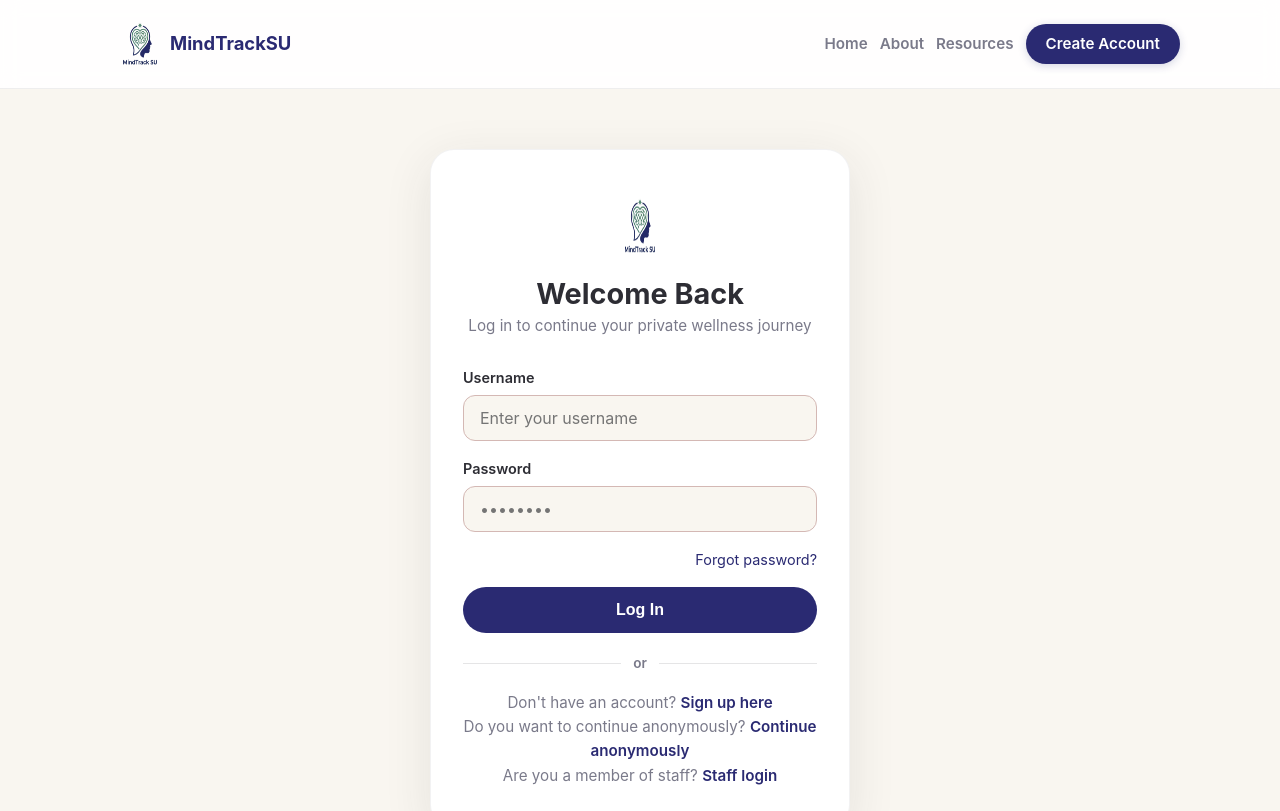
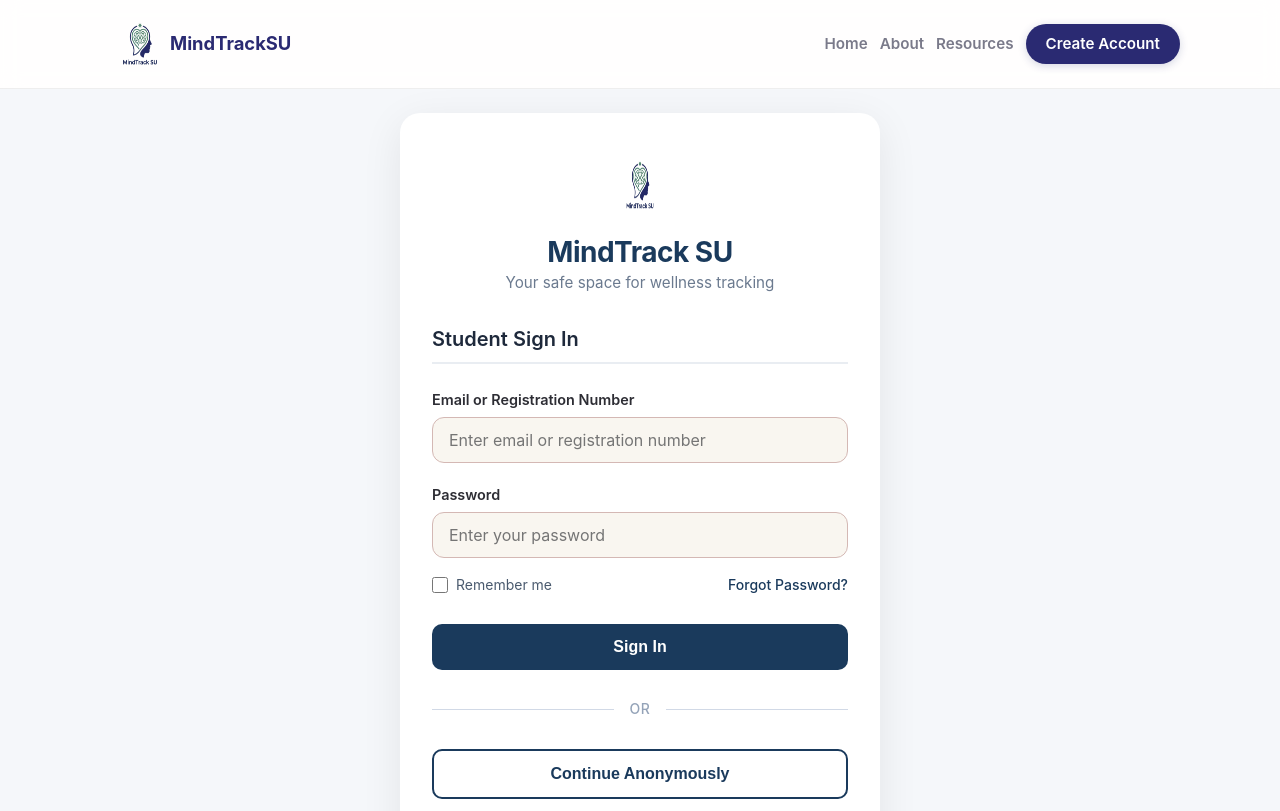
Before and after one commit to mercy-5120/Mind-Track-SU, a React (Vite) app in the folder src/: page /login in a window 1280 px wide. Shown: the top 811 px of the page. Built offline with nearby package versions, Linux system fonts and the light colour scheme.

Commit message:
Improved the appearance of student authentication pages

```diff
--- a/src/components/Sidebar.jsx
+++ b/src/components/Sidebar.jsx
@@ -17,7 +17,7 @@ export default function Sidebar({ open, onClose }) {
     ? [{ href: dashboardHref, label: 'Dean Dashboard', icon: 'fas fa-chart-line', badge: null }]
     : [
         { href: dashboardHref, label: 'Dashboard', icon: 'fas fa-tachometer-alt', badge: null },
-        { href: '/staff/high-risk-alerts', label: 'High-Risk Alerts', icon: 'fas fa-exclamation-triangle' },
+        { href: '/staff/high-risk-alerts', label: 'High-Risk Alerts', icon: 'fas fa-exclamation-triangle', badge: null },
         { href: '/staff/schedule-sessions', label: 'Schedule Sessions', icon: 'fas fa-calendar-check', badge: null },
         { href: '/staff/referrals', label: 'Referrals', icon: 'fas fa-user-md', badge: null },
         { href: '/staff/resources', label: 'Resources', icon: 'fas fa-book', badge: null },
--- a/src/pages/user/CreateAccount.jsx
+++ b/src/pages/user/CreateAccount.jsx
@@ -4,15 +4,21 @@ import Button from "../../components/Button";
 import Input from "../../components/Input";
 import logo from "../../Assets/Logo.png";
 import { registerStudent } from "../../utils/studentSession";
+import "../../styles/globals.css";
 
 export default function CreateAccount() {
   const navigate = useNavigate();
-  const [form, setForm] = useState({ username: "", password: "", confirm: "" });
+  const [form, setForm] = useState({
+    username: "",
+    password: "",
+    confirm: "",
+  });
+  const [error, setError] = useState("");
 
   const handleSubmit = (e) => {
     e.preventDefault();
     if (form.password !== form.confirm) {
-      alert("Passwords do not match.");
+      setError("Passwords do not match.");
       return;
     }
 
@@ -24,71 +30,98 @@ export default function CreateAccount() {
       });
       navigate("/assessment-intro");
     } catch (error) {
-      alert(error.message || "Unable to create your account.");
+      setError(error.message || "Unable to create your account.");
     }
   };
 
   return (
-    <div className="auth-page">
-      <div className="auth-container">
-        <div className="auth-card">
-          <div className="auth-header">
-            <img src={logo} alt="MindTrackSU logo" className="auth-logo" />
-            <h1>Create Your Account</h1>
-            <p>
-              Choose a username and password to return to your
-              check-ins.
+    <div className="login-page">
+      <div className="login-container">
+        <div className="login-card">
+          <div className="login-header">
+            <img src={logo} alt="MindTrackSU logo" className="logo" />
+            <h1 className="title">MindTrack SU</h1>
+            <p className="subtitle">
+              Create your account to track your wellness journey
             </p>
           </div>
-          <form className="auth-form" onSubmit={handleSubmit}>
+
+          <div className="sign-in-section">
+            <h2 className="section-title">Create Your Account</h2>
+
+            <form className="login-form" onSubmit={handleSubmit}>
+              <div className="form-group">
+                <label htmlFor="username" className="form-label">
+                  Username
+                </label>
                 <Input
-              label="Username"
                   id="username"
                   type="text"
                   placeholder="Choose a username"
                   value={form.username}
-              onChange={(e) => setForm({ ...form, username: e.target.value })}
+                  onChange={(e) =>
+                    setForm({ ...form, username: e.target.value })
+                  }
                   required
+                  className="form-input"
                 />
+              </div>
+
+              <div className="form-group">
+                <label htmlFor="password" className="form-label">
+                  Password
+                </label>
                 <Input
-              label="Password"
                   id="password"
                   type="password"
                   placeholder="Create a password"
                   value={form.password}
-              onChange={(e) => setForm({ ...form, password: e.target.value })}
+                  onChange={(e) =>
+                    setForm({ ...form, password: e.target.value })
+                  }
                   required
+                  className="form-input"
                 />
+              </div>
+
+              <div className="form-group">
+                <label htmlFor="confirm" className="form-label">
+                  Confirm Password
+                </label>
                 <Input
-              label="Confirm Password"
                   id="confirm"
                   type="password"
                   placeholder="Confirm password"
                   value={form.confirm}
-              onChange={(e) => setForm({ ...form, confirm: e.target.value })}
+                  onChange={(e) =>
+                    setForm({ ...form, confirm: e.target.value })
+                  }
                   required
+                  className="form-input"
                 />
-            <p style={{ color: "var(--warm-gray)", fontSize: "0.9rem" }}>
+              </div>
+
+              <p className="form-note">
                 This creates a normal student account so you can keep your own
                 assessment history and return later.
               </p>
-            <Button type="submit" full>
+
+              {error && <p className="error-message">{error}</p>}
+
+              <Button type="submit" full className="sign-in-button">
                 Create Account
               </Button>
             </form>
-          <div className="auth-divider">
+
+            <div className="divider">
               <span>or</span>
             </div>
-          <div className="auth-links">
+
+            <div className="footer-links">
               <p>
                 Already have an account?{" "}
                 <Link to="/login" className="link-primary">
                   Log in here
-              </Link>
-            </p>
-            <p style={{ marginTop: "8px" }}>
-              <Link to="/assessment-intro" className="link-primary">
-                Continue anonymously
                 </Link>
               </p>
               <p style={{ marginTop: "8px" }}>
@@ -101,5 +134,6 @@ export default function CreateAccount() {
           </div>
         </div>
       </div>
+    </div>
   );
 }
--- a/src/pages/user/Login.jsx
+++ b/src/pages/user/Login.jsx
@@ -4,6 +4,7 @@ import Button from "../../components/Button";
 import Input from "../../components/Input";
 import logo from "../../Assets/Logo.png";
 import { loginStudent } from "../../utils/studentSession";
+import "../../styles/globals.css"; // Import your global CSS
 
 console.log("[Login] component loaded");
 
@@ -12,6 +13,7 @@ export default function Login() {
   const [username, setUsername] = useState("");
   const [password, setPassword] = useState("");
   const [error, setError] = useState("");
+  const [rememberMe, setRememberMe] = useState(false);
 
   const handleSubmit = (e) => {
     e.preventDefault();
@@ -24,78 +26,99 @@ export default function Login() {
   };
 
   return (
-    <div className="auth-page">
-      <div className="auth-container">
-        <div className="auth-card">
-          <div className="auth-header">
-            <img src={logo} alt="MindTrackSU logo" className="auth-logo" />
-            <h1>Welcome Back</h1>
-            <p>Log in to continue your private wellness journey</p>
+    <div className="login-page">
+      <div className="login-container">
+        <div className="login-card">
+          <div className="login-header">
+            <img src={logo} alt="MindTrackSU logo" className="logo" />
+            <h1 className="title">MindTrack SU</h1>
+            <p className="subtitle">Your safe space for wellness tracking</p>
           </div>
-          <form className="auth-form" onSubmit={handleSubmit}>
+
+          <div className="sign-in-section">
+            <h2 className="section-title">Student Sign In</h2>
+
+            <form className="login-form" onSubmit={handleSubmit}>
+              <div className="form-group">
+                <label htmlFor="username" className="form-label">
+                  Email or Registration Number
+                </label>
                 <Input
-              label="Username"
                   id="username"
                   type="text"
-              placeholder="Enter your username"
+                  placeholder="Enter email or registration number"
                   value={username}
                   onChange={(e) => setUsername(e.target.value)}
                   required
+                  className="form-input"
                 />
+              </div>
+
+              <div className="form-group">
+                <label htmlFor="password" className="form-label">
+                  Password
+                </label>
                 <Input
-              label="Password"
                   id="password"
                   type="password"
-              placeholder="••••••••"
+                  placeholder="Enter your password"
                   value={password}
                   onChange={(e) => setPassword(e.target.value)}
                   required
+                  className="form-input"
                 />
-            <Link
-              to="/forgot-password"
-              style={{
-                textAlign: "right",
-                fontSize: "0.9rem",
-                color: "var(--primary)",
-                textDecoration: "none",
-              }}
-            >
-              Forgot password?
+              </div>
+
+              <div className="form-options">
+                <label className="remember-me">
+                  <input
+                    type="checkbox"
+                    checked={rememberMe}
+                    onChange={(e) => setRememberMe(e.target.checked)}
+                  />
+                  Remember me
+                </label>
+                <Link to="/forgot-password" className="forgot-password">
+                  Forgot Password?
                 </Link>
-            {error ? (
-              <p style={{ color: "var(--brick-dust)", fontSize: "0.9rem" }}>
-                {error}
-              </p>
-            ) : null}
-            <Button type="submit" full>
-              Log In
+              </div>
+
+              {error && <p className="error-message">{error}</p>}
+
+              <Button type="submit" full className="sign-in-button">
+                Sign In
               </Button>
             </form>
-          <div className="auth-divider">
+
+            <div className="divider">
               <span>or</span>
             </div>
-          <div className="auth-links">
+
+            <div className="anonymous-section">
+              <Button
+                type="button"
+                full
+                onClick={() => navigate("/assessment-intro")}
+                className="anonymous-button"
+              >
+                Continue Anonymously
+              </Button>
+              <p className="anonymous-note">
+                Take a quick wellness assessment without creating an account.
+              </p>
+            </div>
+
+            <div className="footer-links">
               <p>
-              Don't have an account?{" "}
+                New to MindTrack SU?{" "}
                 <Link to="/create-account" className="link-primary">
-                Sign up here
-              </Link>
-            </p>
-            <p>
-              Do you want to continue anonymously?{" "}
-              <Link to="/assessment-intro" className="link-primary">
-                Continue anonymously
-              </Link>
-            </p>
-            <p>
-              Are you a member of staff?{" "}
-              <Link to="/staff/login" className="link-primary">
-                Staff login
+                  Create an account
                 </Link>
               </p>
             </div>
           </div>
         </div>
       </div>
+    </div>
   );
 }
--- a/src/styles/globals.css
+++ b/src/styles/globals.css
@@ -218,3 +218,265 @@ h2 {
 .link-primary:hover {
   text-decoration: underline;
 }
+
+/*LOGIN PAGE*/
+/* Login Page Styles */
+.login-page {
+  min-height: 100vh;
+  display: flex;
+  align-items: center;
+  justify-content: center;
+  background: #f5f7fa;
+  padding: 1.5rem;
+}
+
+.login-container {
+  width: 100%;
+  max-width: 480px;
+}
+
+.login-card {
+  background: #ffffff;
+  border-radius: 1.25rem;
+  box-shadow: 0 10px 40px rgba(0, 0, 0, 0.08);
+  padding: 2.5rem 2rem;
+}
+
+.login-header {
+  text-align: center;
+  margin-bottom: 2rem;
+}
+
+.login-header .logo {
+  width: 64px;
+  height: 64px;
+  margin-bottom: 0.75rem;
+}
+
+.login-header .title {
+  font-size: 1.75rem;
+  font-weight: 700;
+  color: #1a3a5c;
+  margin: 0 0 0.25rem 0;
+  letter-spacing: -0.5px;
+}
+
+.login-header .subtitle {
+  font-size: 0.95rem;
+  color: #6b7a8f;
+  margin: 0;
+}
+
+.sign-in-section {
+  margin-top: 0.5rem;
+}
+
+.section-title {
+  font-size: 1.25rem;
+  font-weight: 600;
+  color: #1e293b;
+  margin: 0 0 1.5rem 0;
+  padding-bottom: 0.75rem;
+  border-bottom: 2px solid #e9edf2;
+}
+
+.login-form {
+  display: flex;
+  flex-direction: column;
+  gap: 1.25rem;
+}
+
+.form-group {
+  display: flex;
+  flex-direction: column;
+  gap: 0.375rem;
+}
+
+.form-label {
+  font-size: 0.875rem;
+  font-weight: 500;
+  color: #1e293b;
+}
+
+.form-input {
+  width: 100%;
+  padding: 0.75rem 1rem;
+  border: 1.5px solid #d1d9e6;
+  border-radius: 0.625rem;
+  font-size: 0.95rem;
+  transition: border-color 0.2s;
+  background: #fafbfc;
+  font-family: inherit;
+}
+
+.form-input:focus {
+  outline: none;
+  border-color: #1a3a5c;
+  box-shadow: 0 0 0 3px rgba(26, 58, 92, 0.1);
+}
+
+.form-options {
+  display: flex;
+  justify-content: space-between;
+  align-items: center;
+  font-size: 0.875rem;
+  margin: -0.25rem 0 0.25rem 0;
+}
+
+.remember-me {
+  display: flex;
+  align-items: center;
+  gap: 0.5rem;
+  color: #4a5a6e;
+  cursor: pointer;
+  font-weight: 400;
+}
+
+.remember-me input[type="checkbox"] {
+  width: 16px;
+  height: 16px;
+  accent-color: #1a3a5c;
+  cursor: pointer;
+}
+
+.forgot-password {
+  color: #1a3a5c;
+  text-decoration: none;
+  font-weight: 500;
+  font-size: 0.875rem;
+}
+
+.forgot-password:hover {
+  text-decoration: underline;
+}
+
+.error-message {
+  color: #c0392b;
+  font-size: 0.875rem;
+  margin: 0;
+  padding: 0.5rem 0;
+}
+
+.sign-in-button {
+  margin-top: 0.25rem;
+  background: #1a3a5c;
+  color: #ffffff;
+  font-weight: 600;
+  padding: 0.875rem;
+  border-radius: 0.625rem;
+  border: none;
+  font-size: 1rem;
+  cursor: pointer;
+  transition: background 0.2s, transform 0.1s;
+  width: 100%;
+}
+
+.sign-in-button:hover {
+  background: #0f2840;
+}
+
+.sign-in-button:active {
+  transform: scale(0.98);
+}
+
+.divider {
+  display: flex;
+  align-items: center;
+  margin: 1.75rem 0;
+  color: #94a3b8;
+  font-size: 0.875rem;
+}
+
+.divider::before,
+.divider::after {
+  content: "";
+  flex: 1;
+  height: 1px;
+  background: #d1d9e6;
+}
+
+.divider span {
+  padding: 0 1rem;
+  text-transform: uppercase;
+  font-weight: 500;
+  letter-spacing: 0.5px;
+}
+
+.anonymous-section {
+  display: flex;
+  flex-direction: column;
+  align-items: center;
+  gap: 0.5rem;
+}
+
+.anonymous-button {
+  background: transparent;
+  color: #1a3a5c;
+  border: 2px solid #1a3a5c;
+  font-weight: 600;
+  padding: 0.875rem;
+  border-radius: 0.625rem;
+  font-size: 1rem;
+  cursor: pointer;
+  transition: background 0.2s, color 0.2s;
+  width: 100%;
+}
+
+.anonymous-button:hover {
+  background: #1a3a5c;
+  color: #ffffff;
+}
+
+.anonymous-note {
+  font-size: 0.85rem;
+  color: #6b7a8f;
+  margin: 0.25rem 0 0 0;
+  text-align: center;
+}
+
+.footer-links {
+  margin-top: 1.75rem;
+  text-align: center;
+  font-size: 0.95rem;
+  color: #4a5a6e;
+}
+
+.footer-links p {
+  margin: 0;
+}
+
+.link-primary {
+  color: #1a3a5c;
+  text-decoration: none;
+  font-weight: 600;
+}
+
+.link-primary:hover {
+  text-decoration: underline;
+}
+
+/* Add to src/styles/global.css */
+
+.form-note {
+  color: #6b7a8f;
+  font-size: 0.9rem;
+  margin: 0;
+  padding: 0.25rem 0;
+  line-height: 1.5;
+}
+
+@media (max-width: 520px) {
+  .login-card {
+    padding: 1.75rem 1.25rem;
+  }
+
+  .login-header .title {
+    font-size: 1.5rem;
+  }
+
+  .form-options {
+    flex-direction: column;
+    gap: 0.5rem;
+    align-items: flex-start;
+  }
+}
```
Lines whose indentation alone changed are shown as unchanged.
